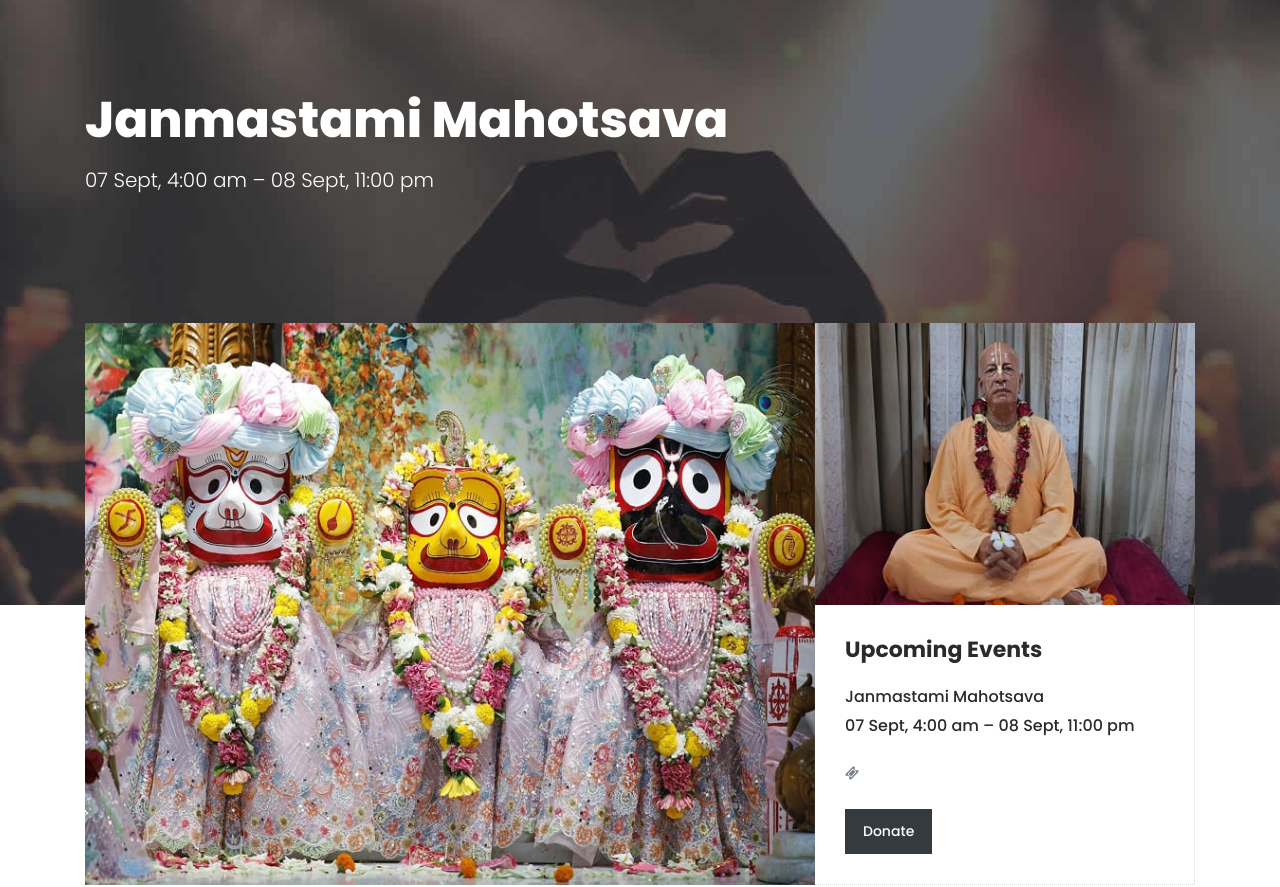
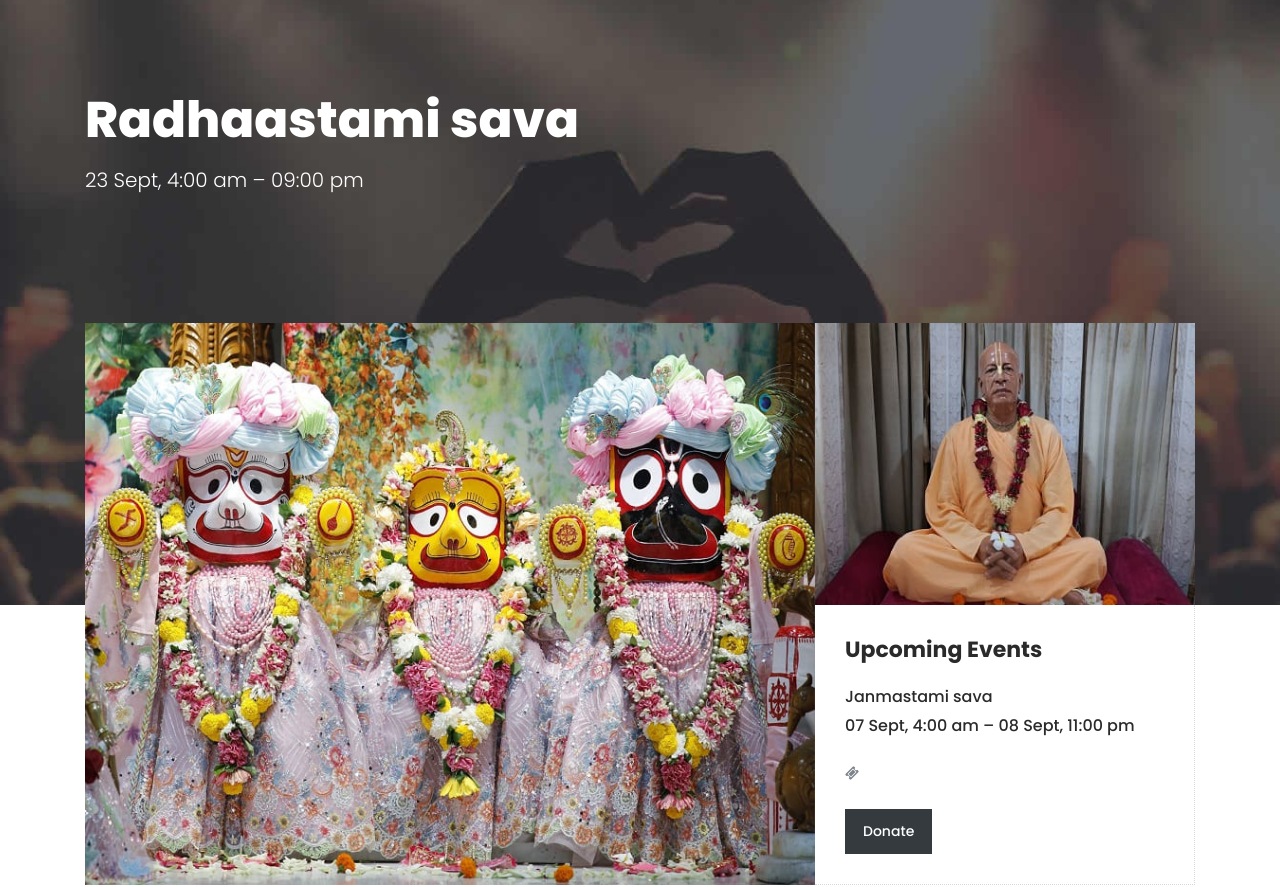
Before and after one commit to gorakhpuriskcon00/iskcongkp, a plain HTML site: page about.html in a window 1280 px wide. Shown: the part 100-987 px from the top of the page. Drawn offline with Linux system fonts and the light colour scheme.

Commit message:
Update about.html

```diff
--- a/about.html
+++ b/about.html
@@ -112,8 +112,8 @@ https://www.tooplate.com/view/2125-artxibition
         <div class="container">
             <div class="row">
                 <div class="col-lg-12">
-                    <h2>Janmastami Mahotsava</h2>
-                    <span>07 Sept, 4:00 am – 08 Sept, 11:00 pm</span>
+                    <h2>Radhaastami sava</h2>
+                    <span>23 Sept, 4:00 am – 09:00 pm</span>
                 </div>
             </div>
         </div>
@@ -135,7 +135,7 @@ https://www.tooplate.com/view/2125-artxibition
                         <div class="down-content">
                             <h4>Upcoming Events</h4>
                             <ul>
-                                <li>Janmastami Mahotsava</li>
+                                <li>Janmastami sava</li>
                                 <li>07 Sept, 4:00 am – 08 Sept, 11:00 pm</li>
                             </ul>
                             <span><i class="fa fa-ticket"></i> </span>
```
